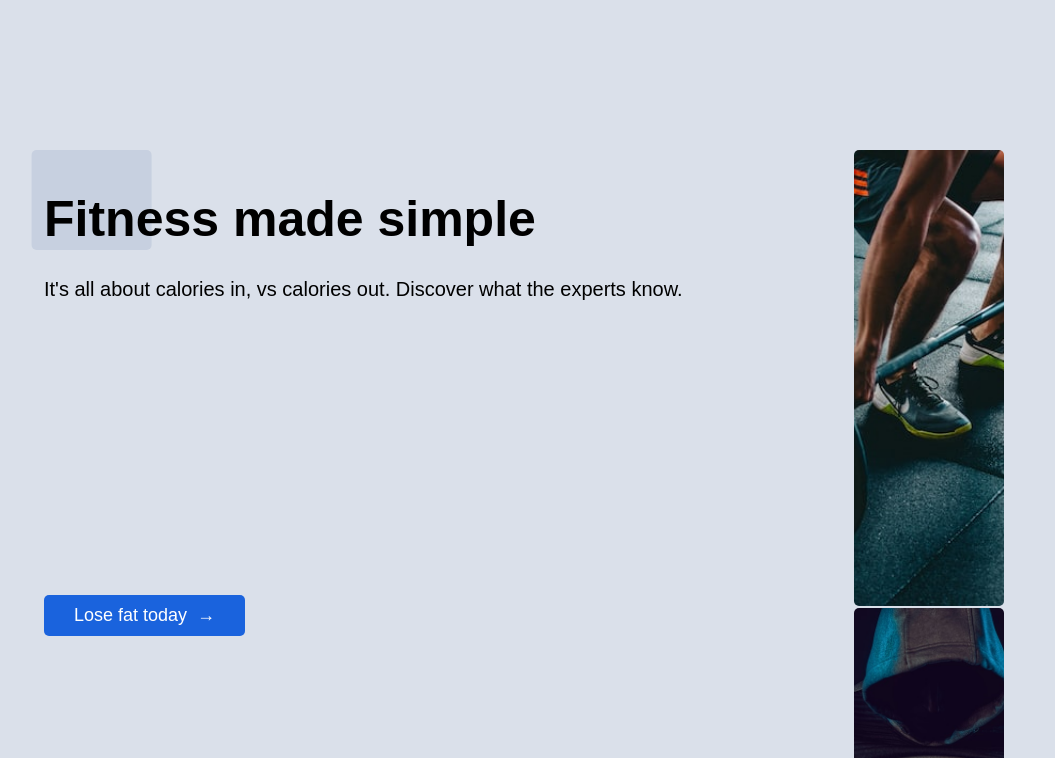
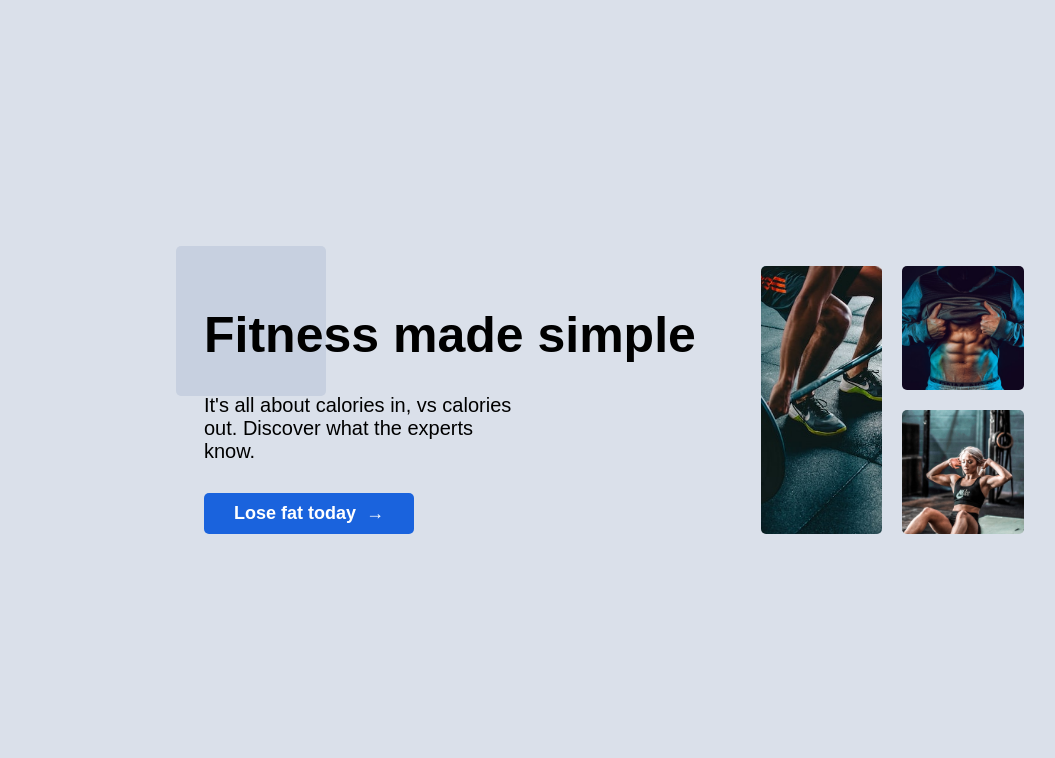
Before and after one commit to adamsJS23/fitness-blip, a plain HTML site: page index.html in a window 1280 px wide. Shown: the top 758 px of the page, without its empty margins (46-1101 px from the left). Drawn offline with Linux system fonts and the light colour scheme.

Commit message:
Styled layout using FlexBox and CSS grid

```diff
--- a/main.css
+++ b/main.css
@@ -13,7 +13,10 @@ body {
   font-family: 'Numito',sans-serif;
   background-color: #dae0ea;
   height: 100vh;
-  padding-block: 10rem;
+  /* padding-block: 10rem; */
+  display: flex;
+  align-items: center;
+  justify-content: center;
 }
 
 img {
@@ -24,40 +27,33 @@ a {
   text-decoration: none;
 }
 
-.wrapper {
-  width: 80%;
-  max-width: 1200px;
-  margin-inline: auto;
+.blip {
+  padding: 2rem;
+  max-width: 900px;
+  display: flex;
+  justify-content: space-between;
+  grid-gap: 3rem;
+  position: relative;
+
 }
 
-.blip {
-  padding: 5rem;
-  display: grid;
-  grid-template-columns: minmax(50rem, 1fr) repeat(2,minmax(12rem,15rem));
-  grid-gap: 3rem;
+.blip::before {
+  content: "";
+  width: 15rem;
+  height: 15rem;
+  position: absolute;
+  top: 0;
+  left: 32px;
+  border-radius: 5px;
+  background-color: #c7d0e0;
+  z-index: -1;
 }
 
 .blip__content {
-  grid-column: 1;
-  grid-row: 1/span 2;
-  position: relative;
+  flex: 2;
   display: flex;
   flex-direction: column;
-  padding: 4rem 2rem 0 4rem;
-}
-
-.blip__content::before {
-  content: "";
-  width: 12rem;
-  height: 10rem;
-  aspect-ratio: 1/1;
-  position: absolute;
-  top: 0;
-  left: 0;
-  border-radius: 5px;
-  background-color: #c7d0e0;
-  z-index: -1;
-  transform: translateX(23%);
+  padding: 4rem 0 0 4rem;
 }
 
 .blip__heading {
@@ -68,10 +64,12 @@ a {
 .blip__text {
   font-size: 2rem;
   margin-bottom: 3rem;
+  width: 60%;
 }
 
 .blip__link {
   font-size: 1.8rem;
+  font-weight: 700;
   padding: 1rem 3rem;
   background-color: #1a63dd;
   color: #fff;
@@ -80,6 +78,13 @@ a {
   gap: 1rem;
   align-self:flex-start ;
   margin-top: auto;
+}
+
+.blip__gallery{
+  flex: 1;
+  display: grid;
+  grid-template-columns: repeat(2,1fr);
+  grid-gap: 2rem;
 }
 
 .blip__img {
@@ -91,16 +96,6 @@ a {
 }
 
 .blip__img--1 {
-  grid-column: 2;
+  grid-column: 1;
   grid-row: 1 /span 2;
 }
-
-.blip__img--2 {
-  grid-column: 3;
-  grid-row: 1;
-}
-
-.blip__img--2 {
-  grid-column: 3;
-  grid-row: 2;
-}
```
